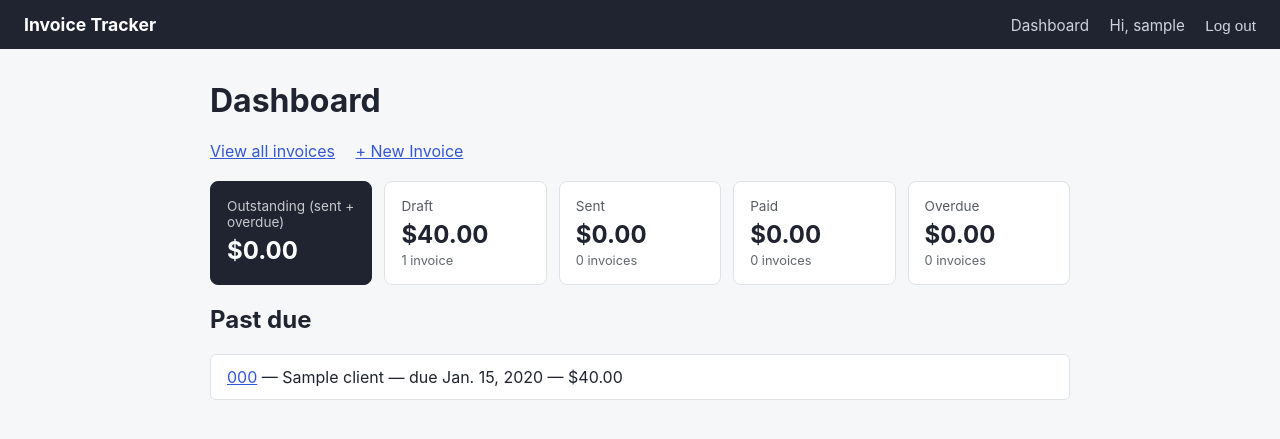
After one commit to mafoudmaryam/invoice-tracker, a Django app: page /dashboard/ in a window 1280 px wide. The commit adds this page. Shown: the top 439 px of the page. Run offline with Django 5.2, Linux system fonts and the light colour scheme; a user stored in the database is signed in; tables that the repository leaves empty hold one stand-in row (values such as "Sample post").

Commit message:
Add dashboard with status totals and overdue invoices

```diff
--- a/invoice-tracker/invoice-tracker/invoices/templates/base.html
+++ b/invoice-tracker/invoice-tracker/invoices/templates/base.html
@@ -10,7 +10,8 @@
   <header class="site-header">
     <a class="brand" href="{% url 'invoice_list' %}">Invoice Tracker</a>
     <nav>
-      {% if user.is_authenticated %}
+            {% if user.is_authenticated %}
+        <a href="{% url 'dashboard' %}">Dashboard</a>
         <span>Hi, {{ user.username }}</span>
         <form method="post" action="{% url 'logout' %}" class="inline-form">
           {% csrf_token %}
--- /dev/null
+++ b/invoice-tracker/invoice-tracker/invoices/templates/invoices/dashboard.html
@@ -0,0 +1,51 @@
+{% extends "base.html" %}
+{% block title %}Dashboard{% endblock %}
+{% block content %}
+<h1>Dashboard</h1>
+
+<div class="actions">
+  <a href="{% url 'invoice_list' %}">View all invoices</a>
+  <a href="{% url 'invoice_create' %}">+ New Invoice</a>
+</div>
+
+<div class="stat-grid">
+  <div class="stat-card highlight">
+    <div class="stat-label">Outstanding (sent + overdue)</div>
+    <div class="stat-value">${{ outstanding_total|floatformat:2 }}</div>
+  </div>
+  <div class="stat-card">
+    <div class="stat-label">Draft</div>
+    <div class="stat-value">${{ totals_by_status.draft|floatformat:2 }}</div>
+    <div class="stat-sub">{{ counts_by_status.draft }} invoice{{ counts_by_status.draft|pluralize }}</div>
+  </div>
+  <div class="stat-card">
+    <div class="stat-label">Sent</div>
+    <div class="stat-value">${{ totals_by_status.sent|floatformat:2 }}</div>
+    <div class="stat-sub">{{ counts_by_status.sent }} invoice{{ counts_by_status.sent|pluralize }}</div>
+  </div>
+  <div class="stat-card">
+    <div class="stat-label">Paid</div>
+    <div class="stat-value">${{ totals_by_status.paid|floatformat:2 }}</div>
+    <div class="stat-sub">{{ counts_by_status.paid }} invoice{{ counts_by_status.paid|pluralize }}</div>
+  </div>
+  <div class="stat-card">
+    <div class="stat-label">Overdue</div>
+    <div class="stat-value">${{ totals_by_status.overdue|floatformat:2 }}</div>
+    <div class="stat-sub">{{ counts_by_status.overdue }} invoice{{ counts_by_status.overdue|pluralize }}</div>
+  </div>
+</div>
+
+<h2>Past due</h2>
+{% if overdue_invoices %}
+  <ul class="plain-list">
+    {% for invoice in overdue_invoices %}
+      <li>
+        <a href="{% url 'invoice_detail' invoice.pk %}">{{ invoice.invoice_number }}</a>
+        — {{ invoice.client.name }} — due {{ invoice.due_date|date:"N j, Y" }} — ${{ invoice.total|floatformat:2 }}
+      </li>
+    {% endfor %}
+  </ul>
+{% else %}
+  <p>Nothing past due. Nice.</p>
+{% endif %}
+{% endblock %}
--- a/invoice-tracker/invoice-tracker/invoices/urls.py
+++ b/invoice-tracker/invoice-tracker/invoices/urls.py
@@ -3,6 +3,7 @@ from . import views
 
 urlpatterns = [
     path("", views.invoice_list, name="invoice_list"),
+       path("dashboard/", views.dashboard, name="dashboard"),
     path("new/", views.invoice_create, name="invoice_create"),
     path("clients/", views.client_list, name="client_list"),
     path("clients/new/", views.client_create, name="client_create"),
--- a/invoice-tracker/invoice-tracker/invoices/views.py
+++ b/invoice-tracker/invoice-tracker/invoices/views.py
@@ -3,6 +3,7 @@ from django.contrib.auth.decorators import login_required
 from django.contrib.auth.forms import UserCreationForm
 from django.contrib import messages
 from django.shortcuts import render, redirect, get_object_or_404
+from django.utils import timezone
 from .models import Client, Invoice
 from .forms import ClientForm, InvoiceForm, LineItemFormSet
 
@@ -18,7 +19,33 @@ def signup(request):
         form = UserCreationForm()
     return render(request, "registration/signup.html", {"form": form})
 
+@login_required
+def dashboard(request):
+    invoices = Invoice.objects.filter(owner=request.user).select_related("client").prefetch_related("line_items")
+    today = timezone.localdate()
 
+    totals_by_status = {"draft": 0, "sent": 0, "paid": 0, "overdue": 0}
+    counts_by_status = {"draft": 0, "sent": 0, "paid": 0, "overdue": 0}
+    outstanding_total = 0
+    overdue_invoices = []
+
+    for invoice in invoices:
+        amount = invoice.total()
+        totals_by_status[invoice.status] = totals_by_status.get(invoice.status, 0) + amount
+        counts_by_status[invoice.status] = counts_by_status.get(invoice.status, 0) + 1
+        if invoice.status in ("sent", "overdue"):
+            outstanding_total += amount
+        if invoice.status != "paid" and invoice.due_date < today:
+            overdue_invoices.append(invoice)
+
+    context = {
+        "totals_by_status": totals_by_status,
+        "counts_by_status": counts_by_status,
+        "outstanding_total": outstanding_total,
+        "overdue_invoices": overdue_invoices,
+        "invoice_count": invoices.count(),
+    }
+    return render(request, "invoices/dashboard.html", context)
 @login_required
 def invoice_list(request):
     invoices = Invoice.objects.filter(owner=request.user).select_related("client")
--- a/invoice-tracker/invoice-tracker/static/css/style.css
+++ b/invoice-tracker/invoice-tracker/static/css/style.css
@@ -133,3 +133,40 @@ input[type="date"], input[type="number"], select, textarea {
   margin-bottom: 12px;
   background: #eef0f4;
 }
+.stat-grid {
+  display: grid;
+  grid-template-columns: repeat(auto-fit, minmax(160px, 1fr));
+  gap: 12px;
+  margin: 20px 0;
+}
+
+.stat-card {
+  background: #fff;
+  border: 1px solid #e0e2e8;
+  border-radius: 8px;
+  padding: 16px;
+}
+
+.stat-card.highlight {
+  background: #1f2430;
+  color: #fff;
+  border-color: #1f2430;
+}
+
+.stat-label {
+  font-size: 0.85rem;
+  color: inherit;
+  opacity: 0.75;
+  margin-bottom: 6px;
+}
+
+.stat-value {
+  font-size: 1.5rem;
+  font-weight: 700;
+}
+
+.stat-sub {
+  font-size: 0.8rem;
+  opacity: 0.7;
+  margin-top: 4px;
+}
```
